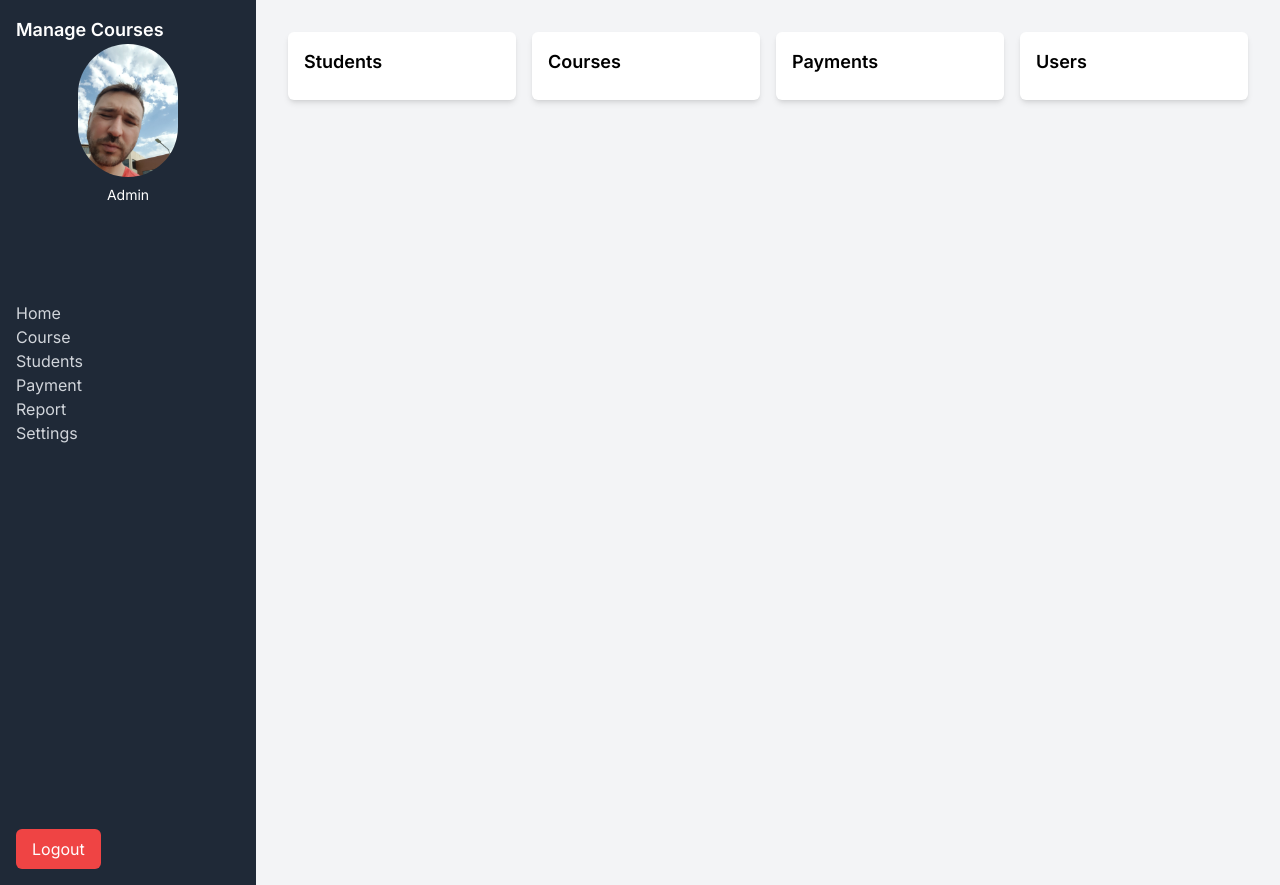
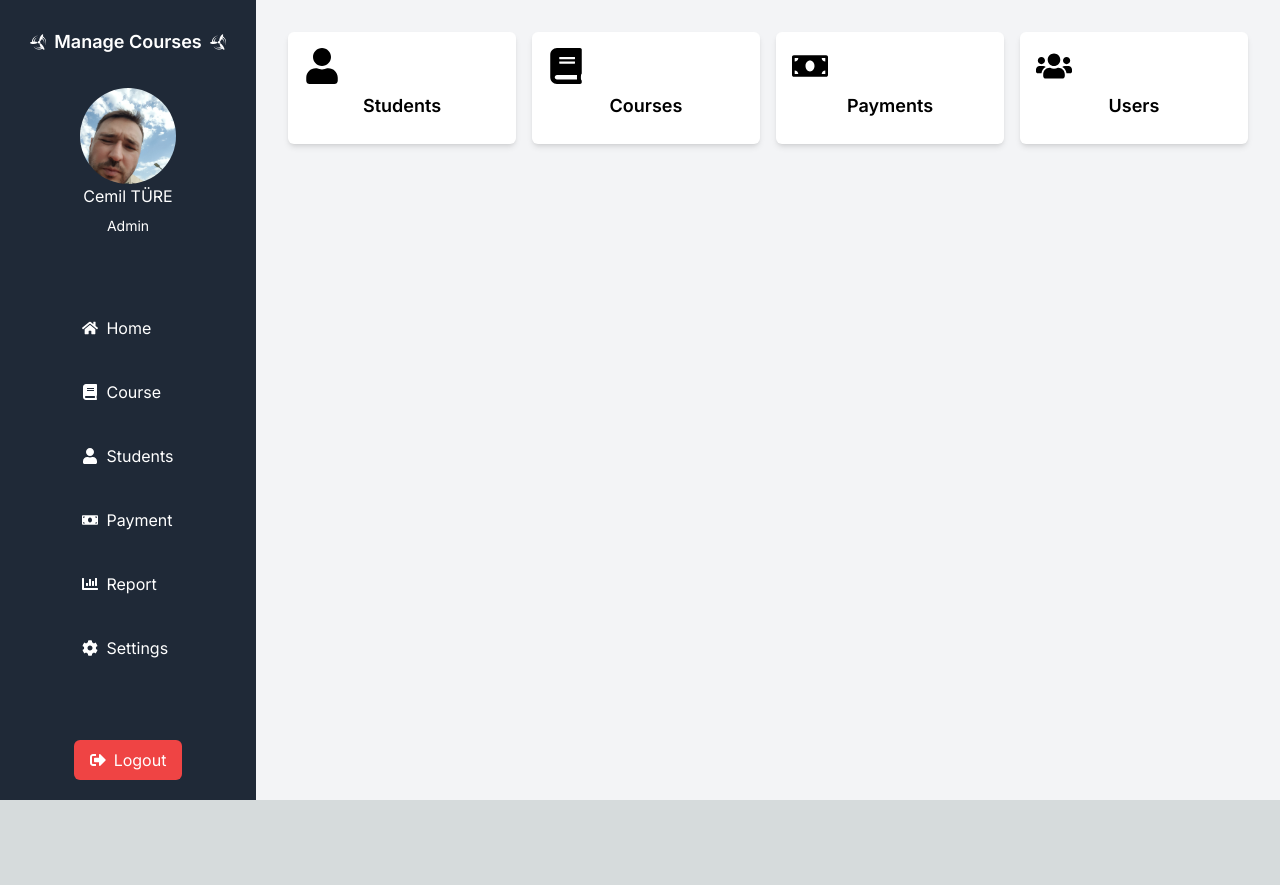
Before and after one commit to cemilture/dashboard-courses-task, a Next.js app: page /dashboard in a window 1280 px wide. After the commit the page ends 800 px from the top, so only its background shows below. Built offline with nearby package versions, Linux system fonts and the light colour scheme.

Commit message:
vercel error handling

```diff
--- a/app/dashboard/layout.js
+++ b/app/dashboard/layout.js
@@ -2,6 +2,16 @@ import Image from "next/image";
 import profilePhoto from "./cemilture.jpg";
 import Link from "next/link";
 import { handleLogout } from "../libs/handleLogout";
+import {
+  FaHome,
+  FaBook,
+  FaUser,
+  FaMoneyBill,
+  FaChartBar,
+  FaCog,
+  FaSignOutAlt,
+} from "react-icons/fa";
+import { SiConcourse } from "react-icons/si";
 
 export const metadata = {
   title: "Manage Courses",
@@ -12,75 +22,80 @@ const DashboardPage = ({ children }) => {
   return (
     <div className="min-h-screen flex bg-gray-100">
       {/* Sidebar */}
-      <div className="w-1/5 bg-gray-800 text-white p-4">
-        <p className="text-lg font-semibold">Manage Courses</p>
-        <div className="text-center mb-24">
+      <div className="w-1/5 bg-gray-800 text-white p-5 text-center grid justify-items-center content-between">
+        <div className="">
+          <div className="flex items-center">
+            <SiConcourse />
+            <p className="text-lg font-semibold m-2">Manage Courses</p>
+            <SiConcourse />
+          </div>
+
+          <div className="relative w-24 h-24 mx-auto rounded-full overflow-hidden mt-6">
             <Image
-            className="rounded-full mx-auto"
+              className="object-cover w-full h-full"
               src={profilePhoto}
               alt="My Profile Photo"
-            width={100}
-            height={100}
+              layout="fill"
             />
+          </div>
+          <h2>Cemil TÜRE</h2>
           <p className="mt-2 text-sm">Admin</p>
         </div>
-        <div className="space-y-2">
-          <ul>
-            <li>
+        <div className="space-y-6">
           <Link
-                className="text-gray-300 hover:text-white"
+            className="flex items-center p-2 hover:bg-slate-200 hover:text-black rounded-full focus:bg-slate-400 focus:text-black"
             href="/dashboard"
           >
+            <FaHome className="mr-2" />
             Home
           </Link>
-            </li>
-            <li>
+
           <Link
-                className="text-gray-300 hover:text-white"
+            className="flex items-center p-2 hover:bg-slate-200 hover:text-black rounded-full focus:bg-slate-400 focus:text-black"
             href="/dashboard/course"
           >
+            <FaBook className="mr-2" />
             Course
           </Link>
-            </li>
-            <li>
+
           <Link
-                className="text-gray-300 hover:text-white"
+            className="flex items-center p-2 hover:bg-slate-200 hover:text-black rounded-full focus:bg-slate-400 focus:text-black"
             href="/dashboard/students"
           >
+            <FaUser className="mr-2" />
             Students
           </Link>
-            </li>
-            <li>
+
           <Link
-                className="text-gray-300 hover:text-white"
+            className="flex items-center p-2 hover:bg-slate-200 hover:text-black rounded-full focus:bg-slate-400 focus:text-black"
             href="/dashboard/payment"
           >
+            <FaMoneyBill className="mr-2" />
             Payment
           </Link>
-            </li>
-            <li>
+
           <Link
-                className="text-gray-300 hover:text-white"
+            className="flex items-center p-2 hover:bg-slate-200 hover:text-black rounded-full focus:bg-slate-400 focus:text-black"
             href="/dashboard/report"
           >
+            <FaChartBar className="mr-2" />
             Report
           </Link>
-            </li>
-            <li>
+
           <Link
-                className="text-gray-300 hover:text-white"
+            className="flex items-center p-2 hover:bg-slate-200 hover:text-black rounded-full focus:bg-slate-400 focus:text-black"
             href="/dashboard/settings"
           >
+            <FaCog className="mr-2" />
             Settings
           </Link>
-            </li>
-          </ul>
         </div>
-        <div className="mt-96">
+        <div className="">
           <button
             onClick={handleLogout}
-            className="bg-red-500 text-white py-2 px-4 rounded-md hover:bg-red-600 focus:outline-none focus:ring focus:border-blue-300"
+            className="bg-red-500 text-white py-2 px-4 rounded-md hover:bg-red-600 focus:outline-none focus:ring focus:border-blue-300 flex items-center"
           >
+            <FaSignOutAlt className="mr-2" />
             Logout
           </button>
         </div>
--- a/app/dashboard/page.js
+++ b/app/dashboard/page.js
@@ -1,24 +1,26 @@
 import React from "react";
+import { FaUser, FaBook, FaMoneyBill, FaUsers } from "react-icons/fa";
 
 const page = () => {
+  const data = [
+    { title: "Students", icon: <FaUser className="text-4xl" /> },
+    { title: "Courses", icon: <FaBook className="text-4xl" /> },
+    { title: "Payments", icon: <FaMoneyBill className="text-4xl" /> },
+    { title: "Users", icon: <FaUsers className="text-4xl" /> },
+  ];
+
   return (
     <div className="grid grid-cols-1 md:grid-cols-2 lg:grid-cols-4 gap-4">
-      <div className="bg-white p-4 rounded-md shadow-md mb-4">
-        <h2 className="text-lg font-semibold mb-2">Students</h2>
-        {/* Add dynamic content for students */}
-      </div>
-      <div className="bg-white p-4 rounded-md shadow-md mb-4">
-        <h2 className="text-lg font-semibold mb-2">Courses</h2>
-        {/* Add dynamic content for courses */}
-      </div>
-      <div className="bg-white p-4 rounded-md shadow-md mb-4">
-        <h2 className="text-lg font-semibold mb-2">Payments</h2>
-        {/* Add dynamic content for payments */}
-      </div>
-      <div className="bg-white p-4 rounded-md shadow-md mb-4">
-        <h2 className="text-lg font-semibold mb-2">Users</h2>
-        {/* Add dynamic content for users */}
-      </div>
+      {data.map((item, index) => (
+        <div
+          key={index}
+          className="bg-white p-4 rounded-md shadow-md mb-4 text-center"
+        >
+          {item.icon}
+          <p className="text-lg font-semibold mt-2 mb-2">{item.title}</p>
+          {/* Add dynamic content specific to each section */}
+        </div>
+      ))}
     </div>
   );
 };
--- a/app/dashboard/students/[...editstudent]/page.jsx
+++ b/app/dashboard/students/[...editstudent]/page.jsx
@@ -62,9 +62,13 @@ const EditStudentPage = () => {
     }
   };
   return (
-    <div>
-      <h2>Edit Student</h2>
-      <form onSubmit={(e) => e.preventDefault()}>
+    <div className="min-h-screen flex items-center justify-center bg-gray-50 py-12 px-4 sm:px-6 lg:px-8 bg-blue-50">
+      <div className="max-w-md w-full space-y-8">
+        <div className="bg-white p-6 rounded-md shadow-md">
+          <h2 className="mt-6 text-center text-3xl font-extrabold text-gray-900">
+            Edit Student
+          </h2>
+          <form className="mt-8 space-y-6" onSubmit={(e) => e.preventDefault()}>
             <div>
               <label htmlFor="firstName">First Name:</label>
               <input
@@ -73,6 +77,7 @@ const EditStudentPage = () => {
                 name="firstName"
                 value={editedStudent.firstName}
                 onChange={handleInputChange}
+                className="input-field"
               />
             </div>
             <div>
@@ -83,6 +88,7 @@ const EditStudentPage = () => {
                 name="lastName"
                 value={editedStudent.lastName}
                 onChange={handleInputChange}
+                className="input-field"
               />
             </div>
             <div>
@@ -93,6 +99,7 @@ const EditStudentPage = () => {
                 name="email"
                 value={editedStudent.email}
                 onChange={handleInputChange}
+                className="input-field"
               />
             </div>
             <div>
@@ -103,6 +110,7 @@ const EditStudentPage = () => {
                 name="password"
                 value={editedStudent.password}
                 onChange={handleInputChange}
+                className="input-field"
               />
             </div>
             <div>
@@ -113,6 +121,7 @@ const EditStudentPage = () => {
                 name="phone"
                 value={editedStudent.phone}
                 onChange={handleInputChange}
+                className="input-field"
               />
               <div>
                 <label htmlFor="age">Age:</label>
@@ -122,6 +131,7 @@ const EditStudentPage = () => {
                   name="age"
                   value={editedStudent.age}
                   onChange={handleInputChange}
+                  className="input-field"
                 />
               </div>
             </div>
@@ -141,6 +151,8 @@ const EditStudentPage = () => {
             </div>
           </form>
         </div>
+      </div>
+    </div>
   );
 };
 
--- a/app/dashboard/students/page.jsx
+++ b/app/dashboard/students/page.jsx
@@ -5,7 +5,6 @@ import axios from "axios";
 import Image from "next/image";
 import { MdDelete } from "react-icons/md";
 import { FaEdit } from "react-icons/fa";
-import Link from "next/link";
 import { useRouter } from "next/navigation";
 
 const StudentsPage = () => {
@@ -66,10 +65,16 @@ const StudentsPage = () => {
   const handleAddStudent = () => {
     // Implement your logic to add a new student
     console.log("Add new student functionality");
-    router.push("/dashboard/students/add-student");
+    router.push("/dashboard/students/addstudent");
   };
 
-  const handleDeleteStudent = (studentId, students) => {
+  const handleDeleteStudent = (studentId, student) => {
+    // Confirm before deleting
+    const isConfirmed = window.confirm(
+      `Are you sure you want to delete ${student.firstName} ${student.lastName}?`
+    );
+
+    if (isConfirmed) {
       console.log(`Deleting student with ID ${studentId}`);
 
       setStudents((prevStudents) =>
@@ -77,8 +82,9 @@ const StudentsPage = () => {
       );
 
       window.alert(
-      `${students.firstName} ${students.lastName} Deleted successfully`
+        `${student.firstName} ${student.lastName} Deleted successfully`
       );
+    }
   };
 
   const handleEditStudent = (studentId) => {
@@ -116,9 +122,9 @@ const StudentsPage = () => {
         {/* Display Students */}
         <div>
           {/* Table */}
-          <div className="grid grid-cols-7 gap-4 mb-2">
+          <div className="grid grid-cols-8 gap-4 mb-2 py-2">
             <div className="col-span-2 ml-20">Name</div>
-            <div className="col-span-1">Email</div>
+            <div className="col-span-2">Email</div>
             <div className="col-span-1">Phone</div>
             <div className="col-span-1">Website</div>
             <div className="col-span-1">Company Name</div>
@@ -129,7 +135,7 @@ const StudentsPage = () => {
           {currentStudents.map((student) => (
             <div
               key={student.id}
-              className="grid grid-cols-7 items-center border-solid bg-slate-300 rounded-md m-2"
+              className="grid grid-cols-8 items-center border-solid bg-slate-300 rounded-md m-2 px-4"
             >
               {/* Display Image using Next.js Image Component */}
               <div className="col-span-2 flex items-center">
@@ -138,7 +144,7 @@ const StudentsPage = () => {
                   alt={`${student.firstName} ${student.lastName}`}
                   width={60} // Set the desired width
                   height={60} // Set the desired height
-                />{" "}
+                />
                 <div className="ml-1">
                   <h3 className="font-semibold">
                     {student.firstName} {student.lastName}
@@ -146,7 +152,7 @@ const StudentsPage = () => {
                 </div>
               </div>
 
-              <div className="col-span-1">{student.email}</div>
+              <div className="col-span-2">{student.email}</div>
               <div className="col-span-1">{student.phone}</div>
               <div className="col-span-1">{student.domain}</div>
               <div className="col-span-1">{student.company?.name}</div>
```
Also changed, not shown: app/dashboard/students/add-student/page.jsx (deleted, +0 -148 lines), 1 other file (tests, documents, lock files or other folders). Lines whose indentation alone changed are shown as unchanged.
